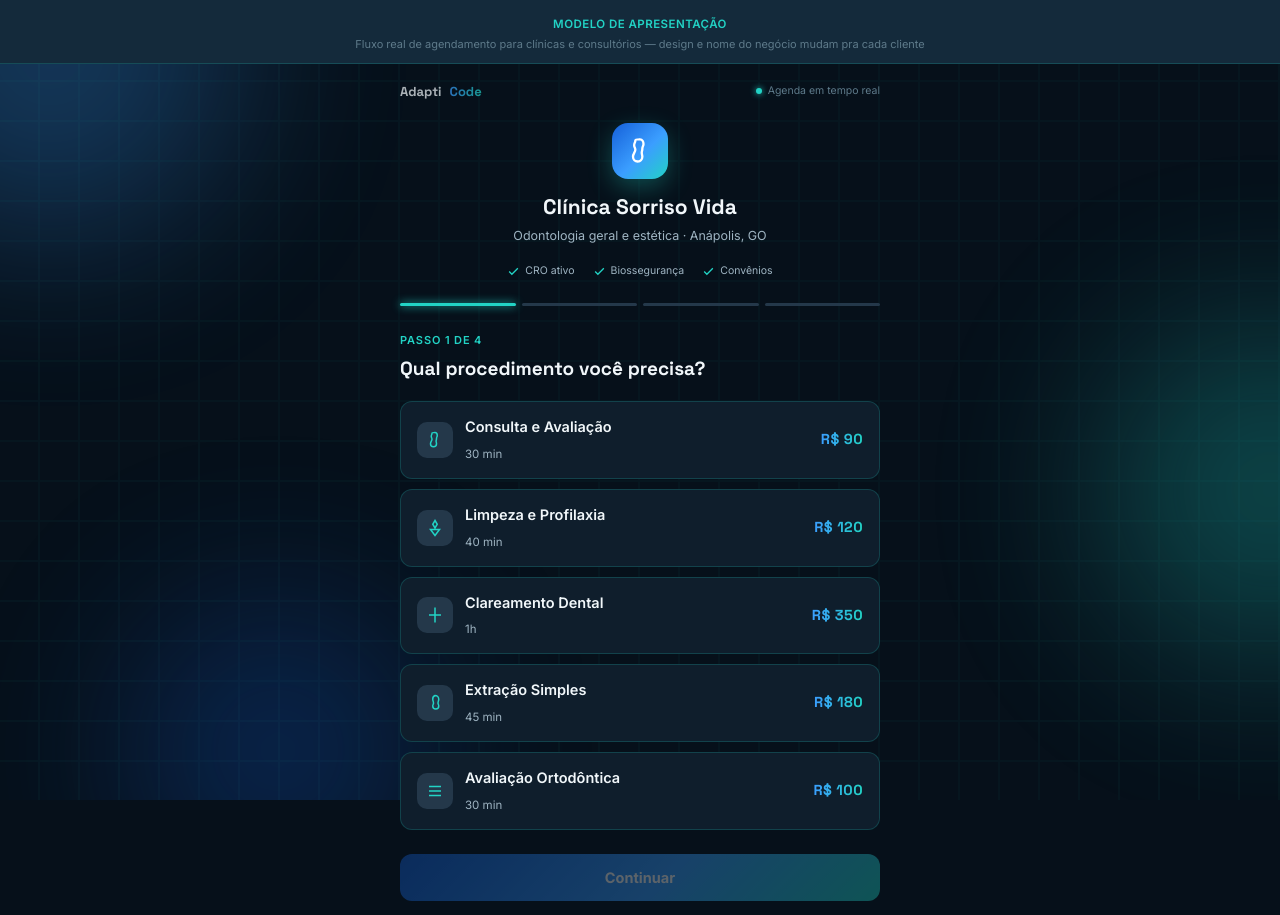
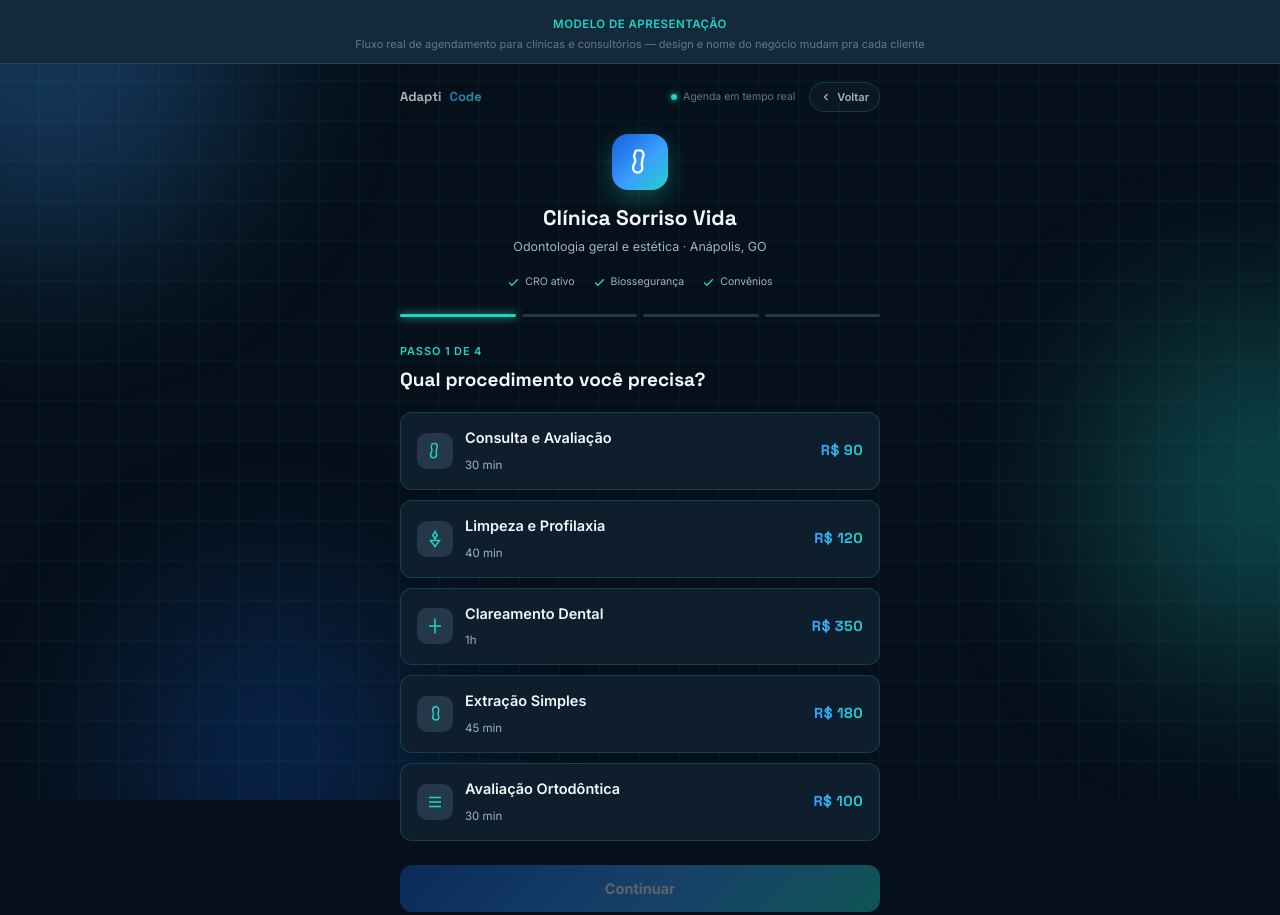
Before and after one commit to AdaptiCode/agendamento_dentista, a plain HTML site: page index..html in a window 1280 px wide. Shown: the top 915 px of the page. Drawn offline with Linux system fonts and the light colour scheme.

Commit message:
add voltar pra oferta adapticode

```diff
--- a/index.html
+++ b/index..html
@@ -68,6 +68,15 @@
     display:flex; align-items:center; gap:6px; font-size:10.5px; color:var(--text-dim2);
   }
   .tag-live .d{width:6px;height:6px;border-radius:50%; background:var(--ok); box-shadow:0 0 6px var(--ok);}
+  .back-link{
+    display:inline-flex; align-items:center; gap:5px;
+    font-size:11px; font-weight:600; color:var(--text-dim);
+    text-decoration:none; padding:6px 10px; border-radius:100px;
+    border:1px solid var(--line); background:rgba(255,255,255,0.03);
+    transition:border-color .15s ease, color .15s ease; white-space:nowrap;
+  }
+  .back-link:hover{color:var(--text); border-color:var(--teal);}
+  .back-link svg{width:12px;height:12px; flex-shrink:0;}
 
   .biz-header{padding:22px 0 18px; text-align:center;}
   .biz-icon{
@@ -249,7 +258,13 @@
 
 <div class="topbar">
   <div class="brand">Adapti<span class="code">Code</span></div>
-  <div class="tag-live"><span class="d"></span>Agenda em tempo real</div>
+  <div style="display:flex; align-items:center; gap:14px;">
+    <div class="tag-live"><span class="d"></span>Agenda em tempo real</div>
+    <a class="back-link" href="https://oferta.adapticode.com.br/">
+      <svg viewBox="0 0 24 24" fill="none" stroke="currentColor" stroke-width="2.5"><path d="M15 18l-6-6 6-6"/></svg>
+      Voltar
+    </a>
+  </div>
 </div>
 
 <main>
```
